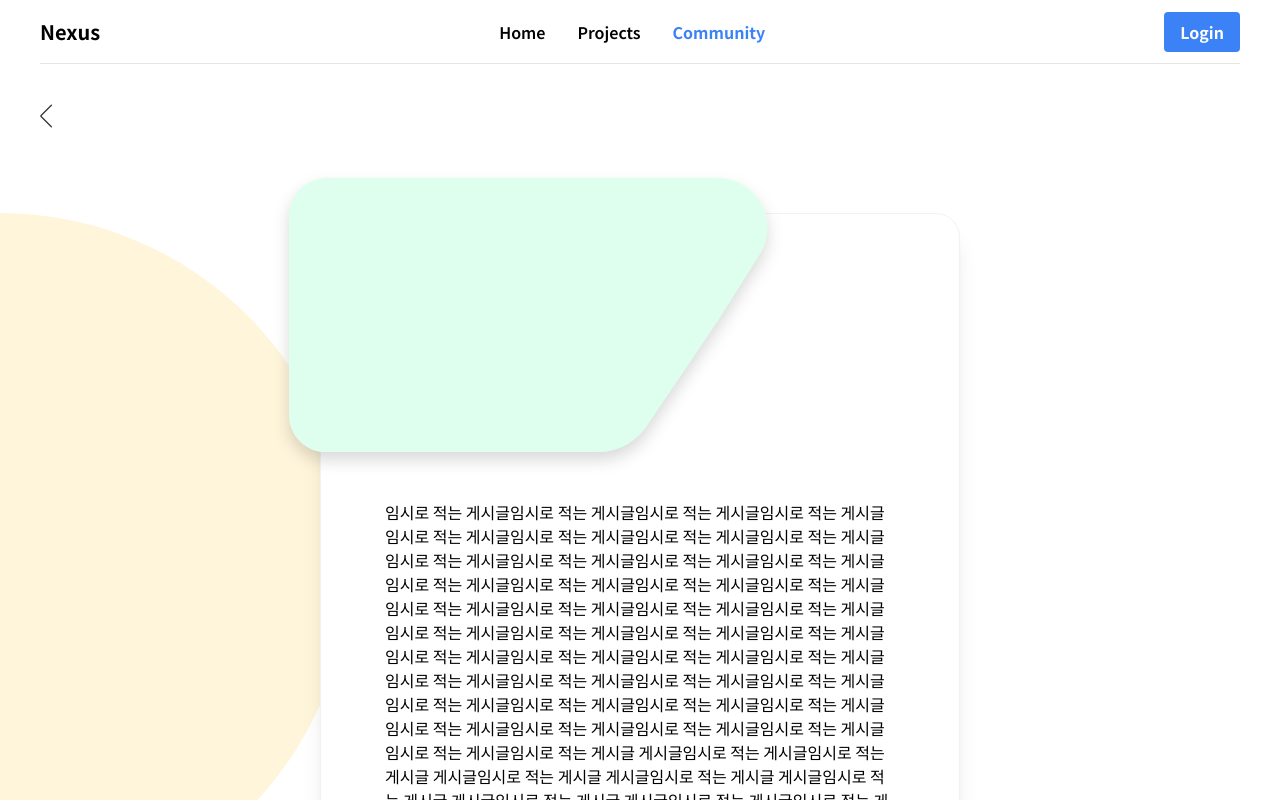
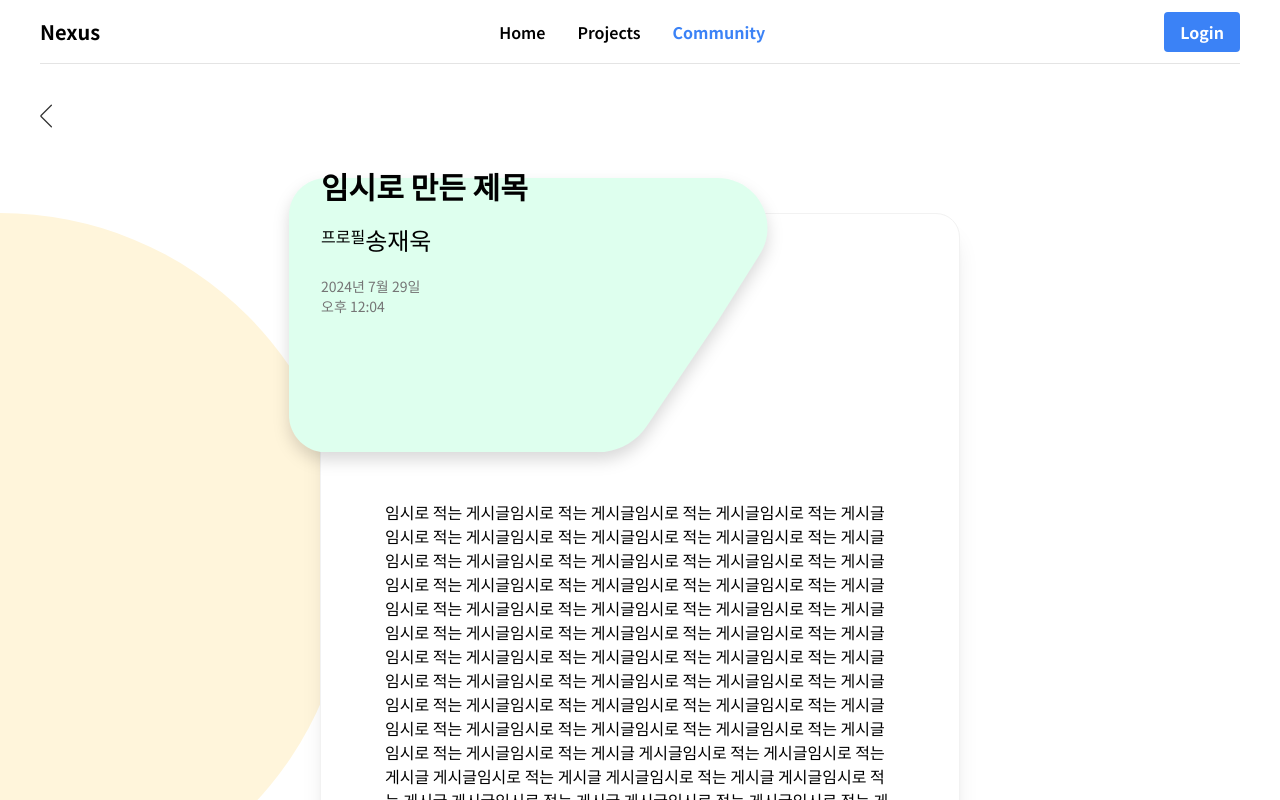
Before and after one commit to wwwcomcomcomcom/nexus-fe, a React (Vite) app: page /post/1 in a window 1280 px wide. Shown: the top 800 px of the page. Built offline with nearby package versions, Linux system fonts and the light colour scheme.

Commit message:
add post green top box elements

```diff
--- a/src/page/PostPage.tsx
+++ b/src/page/PostPage.tsx
@@ -25,6 +25,17 @@ function PostPage() {
         <div className="w-1/2 flex flex-col">
           <div className="bg-white border border-[#F2F2F2] rounded-3xl w-full shadow-xl mb-24">
             <PostGreenTopBox className="relative -top-9 -left-8 w-[75%]" />
+            <div className="gird absolute -translate-y-[20rem]">
+              <p className="text-3xl font-bold">임시로 만든 제목</p>
+              <div className="flex  py-5">
+                <p className="">프로필</p>
+                <p className="text-2xl font-normal">송재욱</p>
+              </div>
+              <div className="text-sm text-[#757575]">
+                <p>2024년 7월 29일</p>
+                <p>오후 12:04</p>
+              </div>
+            </div>
             <p className="mx-16 mt-3">
               임시로 적는 게시글임시로 적는 게시글임시로 적는 게시글임시로 적는
               게시글임시로 적는 게시글임시로 적는 게시글임시로 적는 게시글임시로
```
